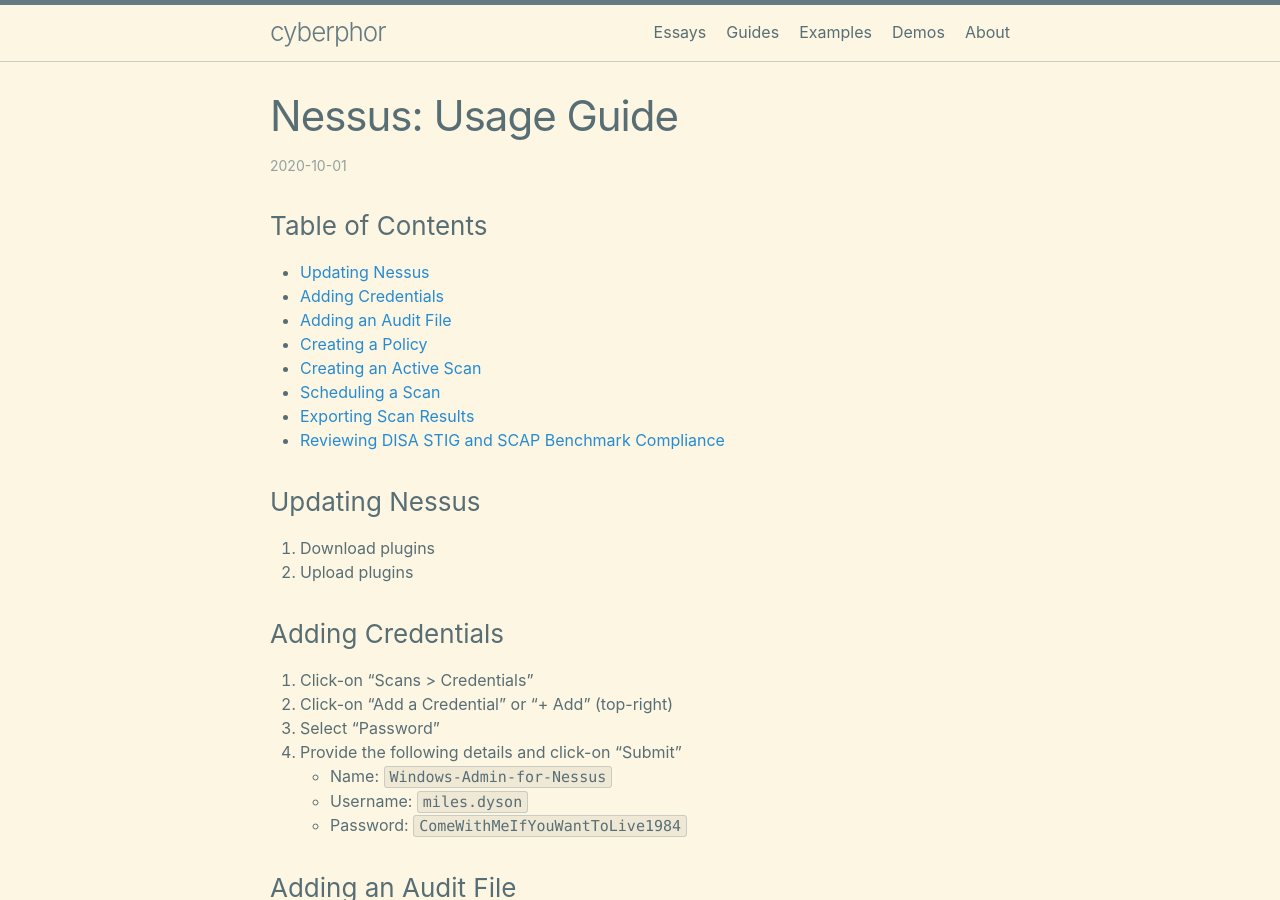
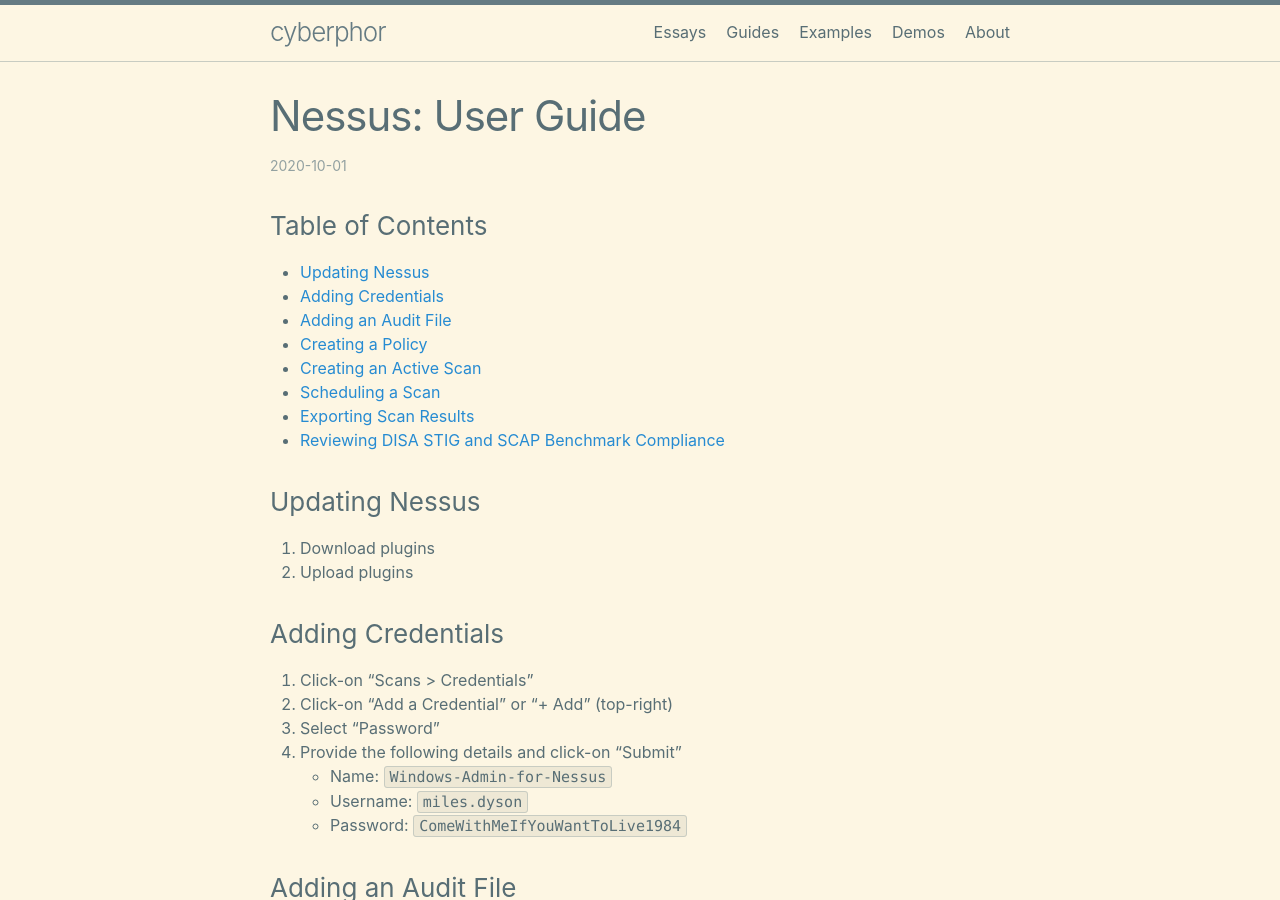
Before and after one commit to cyberphor/blog, a Jekyll site: the page built from _posts/guides/2020-10-01-nessus-usage-guide.md, in a window 1280 px wide and 900 px high. Built offline with Jekyll 4.4.1, drawn with Linux system fonts in a browser that asks for light colours.

Commit message:
Update 2020-10-01-nessus-usage-guide.md

```diff
--- a/_posts/guides/2020-10-01-nessus-usage-guide.md
+++ b/_posts/guides/2020-10-01-nessus-usage-guide.md
@@ -1,7 +1,7 @@
 ---
 layout: post
-title: 'Nessus: Usage Guide'
-permalink: 'nessus-usage-guide'
+title: 'Nessus: User Guide'
+permalink: 'nessus-user-guide'
 category: notes
 subcategory: guides
 ---
```
